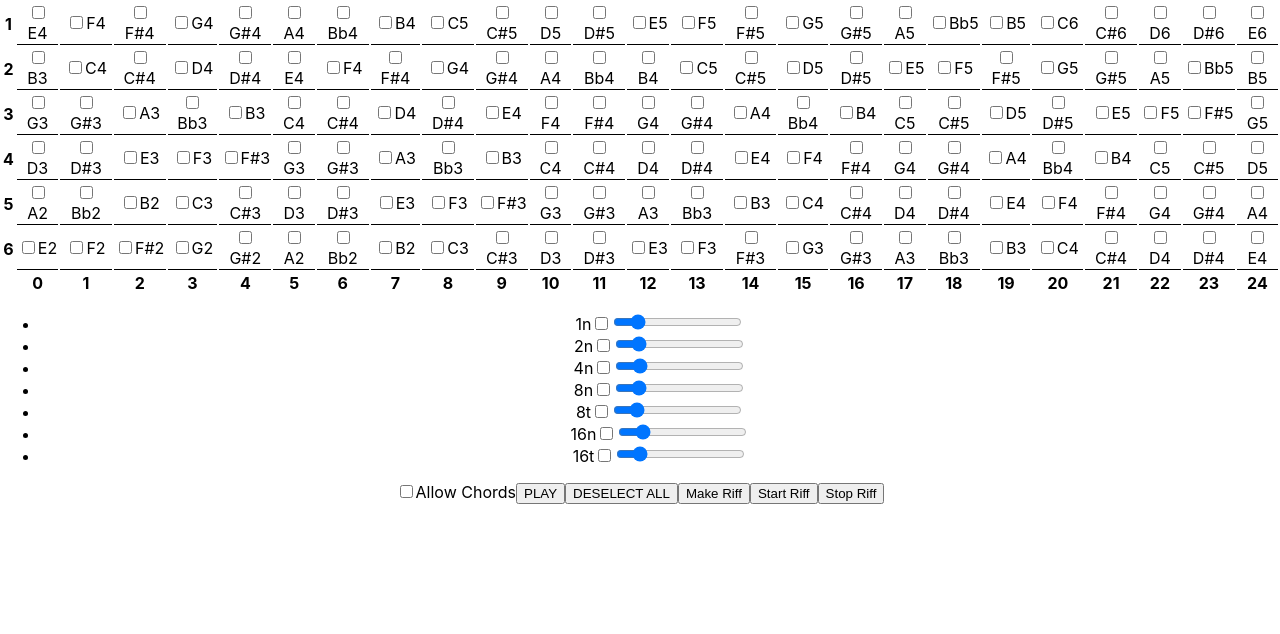
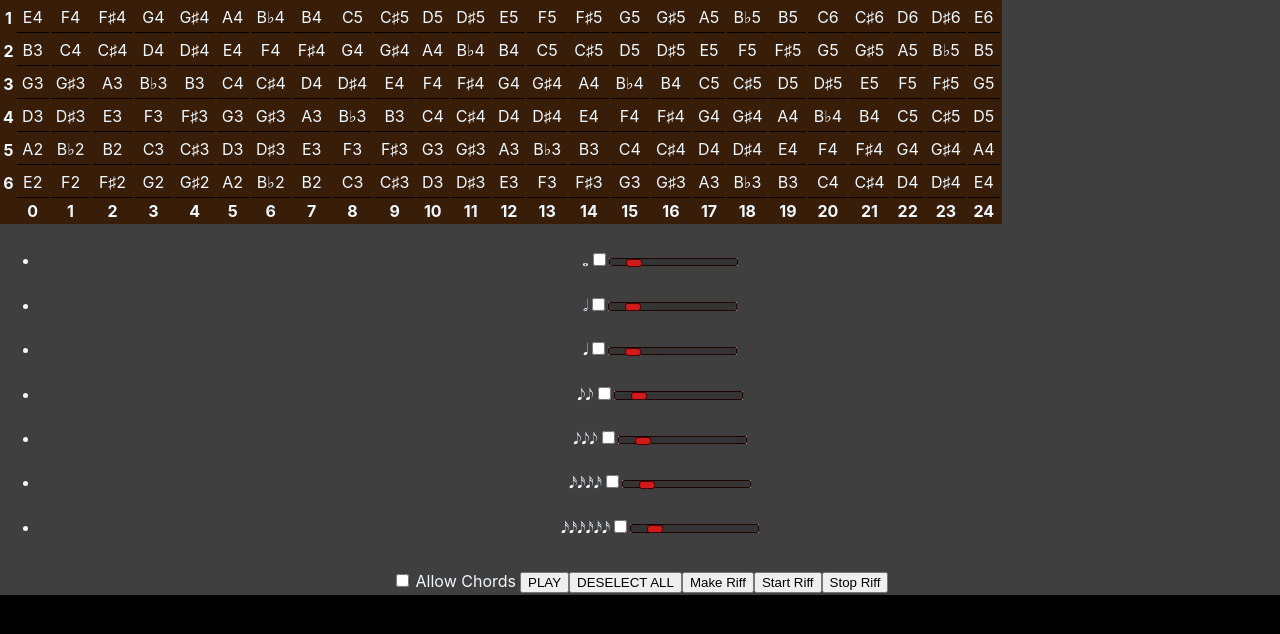
Before and after one commit to MichaelCalabro/RiffDemon, a React (Create React App) app: page / in a window 1280 px wide. Shown: the top 634 px of the page. Built offline with nearby package versions, Linux system fonts and the light colour scheme.

Commit message:
basic styling

```diff
--- a/src/App.css
+++ b/src/App.css
@@ -1,42 +1,72 @@
 .App {
   text-align: center;
+  color: aliceblue;
+  background: #ffffff3f;
 }
 
-.App-logo {
-  height: 40vmin;
-  pointer-events: none;
+body{
+  background: #000000;
 }
 
-@media (prefers-reduced-motion: no-preference) {
-  .App-logo {
-    animation: App-logo-spin infinite 20s linear;
-  }
-}
-
-.App-header {
-  background-color: #282c34;
-  min-height: 100vh;
-  display: flex;
-  flex-direction: column;
-  align-items: center;
-  justify-content: center;
-  font-size: calc(10px + 2vmin);
-  color: white;
-}
-
-.App-link {
-  color: #61dafb;
-}
-
-@keyframes App-logo-spin {
-  from {
-    transform: rotate(0deg);
-  }
-  to {
-    transform: rotate(360deg);
-  }
+table.guitarNeck{
+  background-color: #381e09;
 }
 
 td.fret {
   border-bottom: 1px solid #000000;
 }
+
+label.fret {
+  position: relative;
+  cursor: pointer;
+}
+
+label.fret [type=checkbox]{
+  display: none;
+}
+
+input[type=checkbox] + span{
+  display: inline-block;
+  padding: 0.25em;
+}
+
+input[type=checkbox]:hover + span{
+  background: #ffffff62;
+}
+
+:checked + span {
+  background: #ffffff2a;
+}
+
+input[type=checkbox][disabled] + span {
+  background: #00000062;
+}
+
+input[type=range] {
+  -webkit-appearance: none;
+  margin: 18px 0;
+}
+input[type=range]:focus {
+  outline: none;
+}
+input[type=range]::-webkit-slider-runnable-track {
+  width: 100%;
+  height: 8.4px;
+  cursor: pointer;
+  background: #000000cb;
+  border-radius: 1.3px;
+  border: 0.2px solid #1d0101;
+}
+input[type=range]::-webkit-slider-thumb {
+  border: 1px solid #470000;
+  height: 8px;
+  width: 16px;
+  border-radius: 3px;
+  background: #d11a1a;
+  cursor: pointer;
+  -webkit-appearance: none;
+}
+
+input[type=range]:focus::-webkit-slider-runnable-track {
+  background: #0000007c;
+}
--- a/src/NotePicker.js
+++ b/src/NotePicker.js
@@ -40,7 +40,7 @@ class NotePicker extends React.Component {
 
       return(
         <div>
-          <table>
+          <table className="guitarNeck">
             <tbody>
               <tr className="guitarString"><th className="fret">1</th>{string1}</tr>
               <tr className="guitarString"><th className="fret">2</th>{string2}</tr>
@@ -48,7 +48,7 @@ class NotePicker extends React.Component {
               <tr className="guitarString"><th className="fret">4</th>{string4}</tr>
               <tr className="guitarString"><th className="fret">5</th>{string5}</tr>
               <tr className="guitarString"><th className="fret">6</th>{string6}</tr>
-              <tr className="guitarString"><th className="fret"></th>{fretNumbers}</tr>
+              <tr><th className="fret"></th>{fretNumbers}</tr>
             </tbody>
           </table>
         </div>
@@ -72,9 +72,9 @@ class NotePicker extends React.Component {
     render(){
       return(
         <td className="fret">
-          <label>
+          <label className="fret">
             <input type="checkbox" onChange={this.handleCheck.bind(this)}/>
-            <span>{this.state.note}</span>
+            <span>{GuitarNotes.noteCodeToSymbol(this.state.note)}</span>
           </label>
         </td>
       )
--- a/src/Riffbot.js
+++ b/src/Riffbot.js
@@ -17,8 +17,8 @@ class RiffBot extends React.Component {
       this.triggerNote = this.triggerNote.bind(this);
 
       const initRythmWeights = {};
-      GuitarNotes.noteTypes.forEach(rythm => {
-        initRythmWeights[rythm] = 100 / GuitarNotes.noteTypes.length;
+      GuitarNotes.noteRythms.forEach(rythm => {
+        initRythmWeights[rythm] = 100 / GuitarNotes.noteRythms.length;
       });
 
       this.state = {
@@ -56,8 +56,12 @@ class RiffBot extends React.Component {
       return(
         <div>
           <NotePicker synth={this.state.synth} selectNote={this.selectNote} deselectNote={this.deselectNote}></NotePicker>
-          <WeightedSelect collection={GuitarNotes.noteTypes} defaultWeights={this.state.selectedRythmWeights} setWeight={this.setRythmWeight} classRef="rythmSlider"></WeightedSelect>
-          <WeightedSelect collection={this.state.selectedNotes} defaultWeights={initNoteWeights} setWeight={this.setNoteWeight} classRef="noteSlider"></WeightedSelect>
+
+          <WeightedSelect collection={GuitarNotes.noteRythms} defaultWeights={this.state.selectedRythmWeights}
+            setWeight={this.setRythmWeight} classRef="rythmSlider" symbolConverter={GuitarNotes.rythmCodeToSymbol}></WeightedSelect>
+
+          <WeightedSelect collection={this.state.selectedNotes} defaultWeights={initNoteWeights}
+            setWeight={this.setNoteWeight} classRef="noteSlider" symbolConverter={GuitarNotes.noteCodeToSymbol}></WeightedSelect>
 
           <label>
             <input type="checkbox" onChange={this.toggleChords.bind(this)}/>
--- a/src/WeightedSelect.js
+++ b/src/WeightedSelect.js
@@ -1,5 +1,4 @@
 import React from 'react';
-import * as GuitarNotes from './notes';
 import WeightedSlider from './WeightedSlider'
 
 class WeightedSelect extends React.Component {
@@ -35,7 +34,8 @@ class WeightedSelect extends React.Component {
     }
 
     const sliders = this.props.collection.map((type, index) =>
-      <WeightedSlider key={type + ":" + index} note={type} defaultWeight={this.props.defaultWeights[type]} classRef={this.props.classRef} ref={this.selectionRefs[index]} updateWeights={this.updateWeights}></WeightedSlider>
+      <WeightedSlider key={type + ":" + index} note={type} defaultWeight={this.props.defaultWeights[type]} classRef={this.props.classRef}
+      ref={this.selectionRefs[index]} updateWeights={this.updateWeights} symbolConverter={this.props.symbolConverter}></WeightedSlider>
     );
 
     return(
--- a/src/WeightedSlider.js
+++ b/src/WeightedSlider.js
@@ -16,7 +16,7 @@ class WeightedSlider extends React.Component {
     return(
       <li>
         <label>
-          <span>{this.state.note}</span>
+          <span>{this.props.symbolConverter(this.state.note)}</span>
           <input type="checkbox" onChange={this.handleCheck.bind(this)}/>
           <input type="range" min="0" max="100" className={this.props.classRef} defaultValue={this.props.defaultWeight} step="0.01" onInput={this.handleSlide.bind(this)} ref={this.state.sliderRef}></input>
         </label>
--- a/src/notes.js
+++ b/src/notes.js
@@ -5,4 +5,22 @@ export const string4 = ['D3', 'D#3', 'E3', 'F3', 'F#3', 'G3', 'G#3', 'A3', 'Bb3'
 export const string5 = ['A2', 'Bb2', 'B2', 'C3', 'C#3', 'D3', 'D#3', 'E3', 'F3', 'F#3', 'G3', 'G#3', 'A3', 'Bb3', 'B3', 'C4', 'C#4', 'D4', 'D#4', 'E4', 'F4', 'F#4', 'G4', 'G#4', 'A4'];
 export const string6 = ['E2', 'F2', 'F#2', 'G2', 'G#2', 'A2', 'Bb2', 'B2', 'C3', 'C#3', 'D3', 'D#3', 'E3', 'F3', 'F#3', 'G3', 'G#3', 'A3', 'Bb3', 'B3', 'C4', 'C#4', 'D4', 'D#4', 'E4'];
 
-export const noteTypes = ['1n', '2n', '4n', '8n', '8t', '16n', '16t'];
+
+export const noteRythms = ['1n', '2n', '4n', '8n', '8t', '16n', '16t'];
+export const noteRythmSymbols = {
+    '1n' : '𝅝',
+    '2n' : '𝅗𝅥',
+    '4n' : '𝅘𝅥',
+    '8n' : '𝅘𝅥𝅮𝅘𝅥𝅮',
+    '8t' : '𝅘𝅥𝅮𝅘𝅥𝅮𝅘𝅥𝅮',
+    '16n' : '𝅘𝅥𝅯𝅘𝅥𝅯𝅘𝅥𝅯𝅘𝅥𝅯',
+    '16t' : '𝅘𝅥𝅯𝅘𝅥𝅯𝅘𝅥𝅯𝅘𝅥𝅯𝅘𝅥𝅯𝅘𝅥𝅯'
+};
+
+export function noteCodeToSymbol(noteCode){
+    return noteCode.replace('#', '♯').replace('b','♭');
+}
+
+export function rythmCodeToSymbol(rythmCode){
+    return noteRythmSymbols[rythmCode];
+}
```
Also changed, not shown: 1 other file (tests, documents, lock files or other folders).
